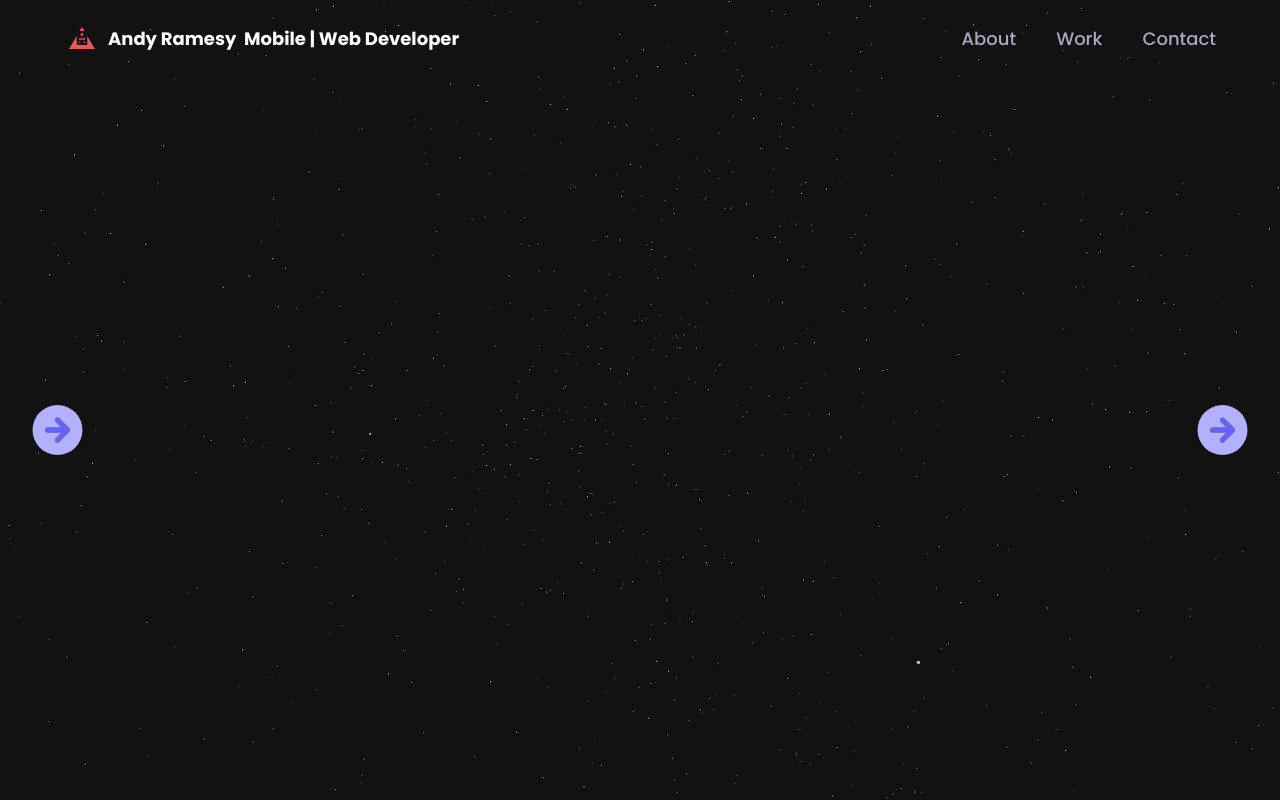
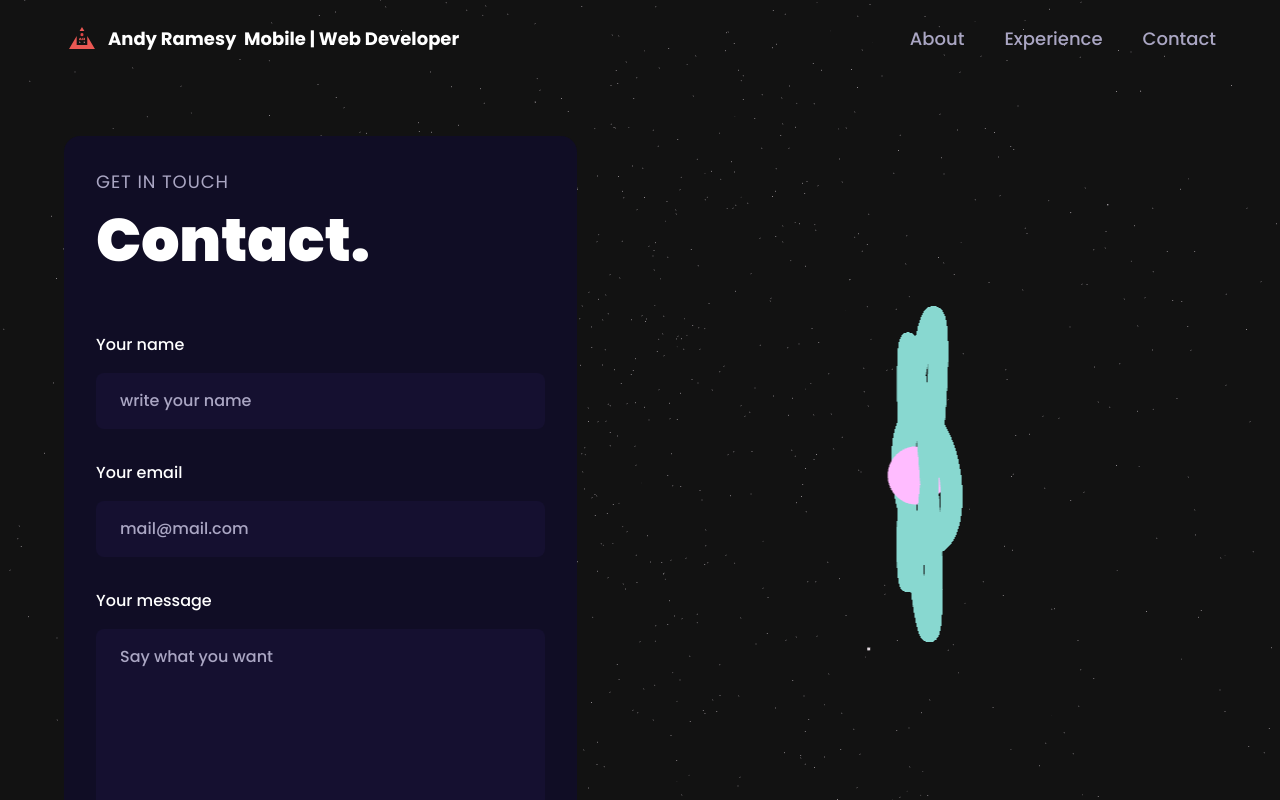
Before and after one commit to andyRamesy/prt, a React (Vite) app: page /contact in a window 1280 px wide. Shown: the top 800 px of the page. Built offline with nearby package versions, Linux system fonts and the light colour scheme.

Commit message:
start restruct

```diff
--- a/src/App.tsx
+++ b/src/App.tsx
@@ -5,56 +5,23 @@ import {
   Welcome,
   Navbar,
   StarsCanvas,
-  NextPrev,
 } from "./components";
+
 import { BrowserRouter, Route, Routes, useNavigate } from "react-router-dom";
 import "./index.css";
 import Router from "./routes/routes";
 import { useState } from "react";
 
 const App = () => {
-  const [step, setStep] = useState(0);
-  const navigate = useNavigate();
-
-  const nextPage = () => {
-    switch (step) {
-      case 0:
-        setStep(step + 1);
-        navigate("/about");
-        console.log("step after clic:", step);
-      case 1:
-        // navigate("/experience");
-        setStep(step + 1);
-        break;
-      case 2:
-        // navigate("/experience");
-        setStep(step + 1);
-        break;
-      case 3:
-        // navigate("/experience");
-        setStep(step + 1);
-        break;
-      default:
-        break;
-    }
-    // console.log(step);
-  };
-
-  const previousPage = () => {
-    navigate(-1);
-    setStep(step - 1);
-  };
-
-  console.log("step", step);
-
   return (
     <>
       <Navbar />
       <Routes>
         <Route path="/" element={<Welcome />} />
         <Route path="/about" element={<About />} />
+        <Route path="/experience" element={<Experience />} />
+        <Route path="/contact" element={<Contact />} />
       </Routes>
-      <NextPrev previousPage={previousPage} nextPage={nextPage} />
       <StarsCanvas />
     </>
   );
--- a/src/assets/index.ts
+++ b/src/assets/index.ts
@@ -19,10 +19,9 @@ import express from "./tech/express.svg"
 import sql from "./tech/sql.svg"
 import firebase from "./tech/firebase.svg"
 import threejs from "./tech/threejs.svg";
-import rightArrow from "./rightArrow.svg"
-
+import user from "./user.svg"
 export {
-  rightArrow,
+  user,
   react,
   logo,
   menu,
--- a/src/components/About.tsx
+++ b/src/components/About.tsx
@@ -37,13 +37,13 @@ const About = () => {
         className="mt-4 text-secondary text-[17px]  leading-[30px]"
         variants={fadeIn("", "", 0.1, 1)}
       >
-        <p className={`${styles.heroSubText} mt-2 text-white-100`}>
+        <span className={`${styles.heroSubText} mt-2 text-white-100`}>
           &emsp;Welcome to my portfolio. I'm thrilled to have you here , I'm a
           <span className="text-[#915eff]"> Mobile & Web </span>developer
           specializing in Flutter and JavaScript. I have a strong passion for
           crafting captivating digital experiences that engage users on multiple
           platforms.
-        </p>
+        </span>
       </motion.p>
       {/* <div className="mt-20 flex flex-wrap flex-col gap-10 xs:justify-center">
         {techs.map((tech, index) => (
--- a/src/components/Navbar.tsx
+++ b/src/components/Navbar.tsx
@@ -1,4 +1,4 @@
-import  { useState } from "react";
+import { useState } from "react";
 import { Link } from "react-router-dom";
 import { styles } from "../styles";
 import { navLinks } from "../constants";
@@ -27,17 +27,21 @@ const Navbar = () => {
             <span className="sm:block hidden">Mobile | Web Developer</span>
           </p>
         </Link>
+
         <ul className="list-none hidden sm:flex flex-row gap-10">
+          {/* <Link to="/about">
+            <p>About</p>
+          </Link> */}
           {navLinks.map((link) => (
-            <li
-              key={link.id}
+            <Link
+              to={`/${link.id}`}
               className={`${
                 active === link.title ? "text-white" : "text-secondary"
               } hover:text-white text-[18px] font-medium first-letter:cursor-pointer`}
               onClick={() => setActive(link.title)}
             >
-              <a href={`${link.id}`}>{link.title}</a>
-            </li>
+              <span>{link.title}</span>
+            </Link>
           ))}
         </ul>
         <div className="sm:hidden flex flex-1 justify-end items-center">
@@ -64,7 +68,7 @@ const Navbar = () => {
                     setActive(link.title);
                   }}
                 >
-                  <a href={`#${link.id}`}>{link.title}</a>
+                  <Link to={`#${link.id}`}>{link.title}</Link>
                 </li>
               ))}
             </ul>
--- a/src/components/NextPrev.tsx
+++ /dev/null
@@ -1,36 +0,0 @@
-import React, { useState } from "react";
-import { SectionWrapper } from "../hoc";
-import { useLocation, useNavigate } from "react-router-dom";
-import { rightArrow } from "../assets";
-
-const NextPrev = ({ previousPage, nextPage }: any) => {
-  const currentLocation = useLocation();
-
-  return (
-    // <div className="flex justify-between relative bottom-[50vh] w-full h-full px-[20px]">
-    <div className="w-[100vw] absolute top-[50vh]">
-      {/* {currentLocation.pathname === "/" ? null : (
-        <button onClick={previousPage}>Prev</button>
-      )} */}
-
-      {currentLocation.pathname === "/" ? null : (
-        <div onClick={previousPage} className="absolute left-[20px]">
-          <img
-            src={rightArrow}
-            alt="Go to next page"
-            className="w-[75px] h-[60px]"
-          />
-        </div>
-      )}
-      <div onClick={nextPage} className="absolute right-[20px]">
-        <img
-          src={rightArrow}
-          alt="Go to next page"
-          className="w-[75px] h-[60px]"
-        />
-      </div>
-    </div>
-  );
-};
-
-export default NextPrev;
--- a/src/components/Welcome.tsx
+++ b/src/components/Welcome.tsx
@@ -2,12 +2,12 @@ import { motion } from "framer-motion";
 import { styles } from "../styles";
 import { ComputersCanvas } from "./canvas";
 import Typewriter from "typewriter-effect";
-
+import {user} from "../assets/index"
 const Welcome = () => {
   return (
-    <section className="relative w-full h-screen mx-auto">
+    <section className="flex relative w-full h-screen mx-auto">
       <div
-        className={`${styles.paddingX} absolute inset-0 top-[120px] max-w-7xl mx-auto flex flex-row items-start gap-5`}
+        className={`${styles.paddingX} mt-[120px]  inset-0 top-[120px] max-w-7xl mx-auto flex flex-col  items-center gap-5`}
       >
         {/* <div className="flex flex-col justify-center items-center mt-5">
           <div className="w-5 h-5 rounded-full bg-[#915eff]" />
@@ -26,9 +26,12 @@ const Welcome = () => {
 
           </h1>
         </div>
+      <div className="absolute bottom-[10px]">
+        <img src={user} alt="Me" className="max-w-[400px] h-max-[300px] object-contain"/>
       </div>
-      <ComputersCanvas />
-      <div className="absolute xs:bottom-10 bottom-32 w-full flex justify-center items-center">
+      </div>
+      {/* <ComputersCanvas /> */}
+      {/* <div className="absolute xs:bottom-10 bottom-32 w-full flex justify-center items-center">
         <a href="#about">
           <div className="w-[35px] h-[64px] rounded-3xl border-4 border-secondary flex justify-center items-start p-2">
             <motion.div
@@ -42,7 +45,7 @@ const Welcome = () => {
             />
           </div>
         </a>
-      </div>
+      </div> */}
     </section>
   );
 };
--- a/src/components/index.ts
+++ b/src/components/index.ts
@@ -5,9 +5,7 @@ import About from "./About";
 import Experience from "./Experience";
 import Feedbacks from "./Feedbacks";
 import Contact from "./Contact";
-import NextPrev from "./NextPrev";
 export {
-  NextPrev,
   Welcome,
   Navbar,
   About,
--- a/src/constants/index.ts
+++ b/src/constants/index.ts
@@ -25,8 +25,8 @@ export const navLinks = [
     title: "About",
   },
   {
-    id: "work",
-    title: "Work",
+    id: "experience",
+    title: "Experience",
   },
   {
     id: "contact",
--- a/src/main.tsx
+++ b/src/main.tsx
@@ -6,8 +6,6 @@ import { BrowserRouter } from "react-router-dom";
 
 ReactDOM.createRoot(document.getElementById("root") as HTMLElement).render(
   <BrowserRouter>
-    <React.StrictMode>
-      <App />
-    </React.StrictMode>
+    <App />
   </BrowserRouter>
 );
--- a/src/routes/routesData.tsx
+++ b/src/routes/routesData.tsx
@@ -17,19 +17,19 @@ const pageData: IRouteData[] = [
   },
   {
     key: 1,
-    path: "/about",
+    path: "about",
     component: <About />,
     title: "about",
   },
   {
     key: 2,
-    path: "/experience",
+    path: "experience",
     component: <Experience />,
     title: "experience",
   },
   {
     key: 3,
-    path: "/contact",
+    path: "contact",
     component: <Contact />,
     title: "contact",
   },
```
Also changed, not shown: src/assets/user.svg (added), src/hoc/index.tsx (deleted).
